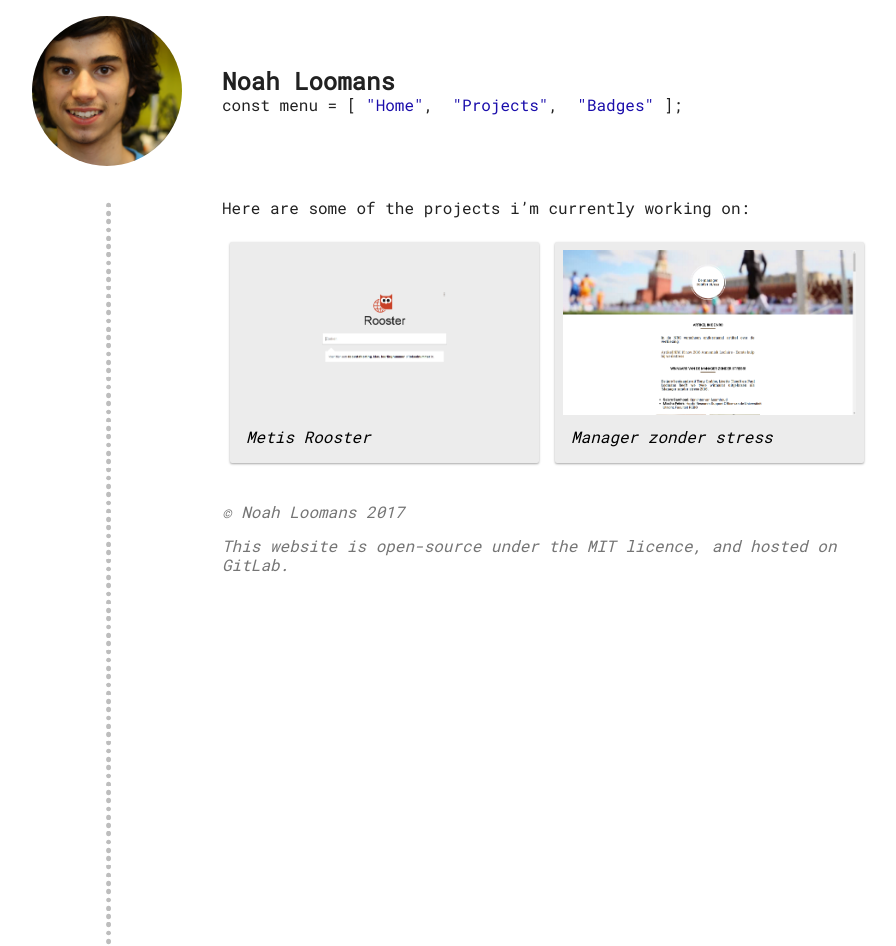
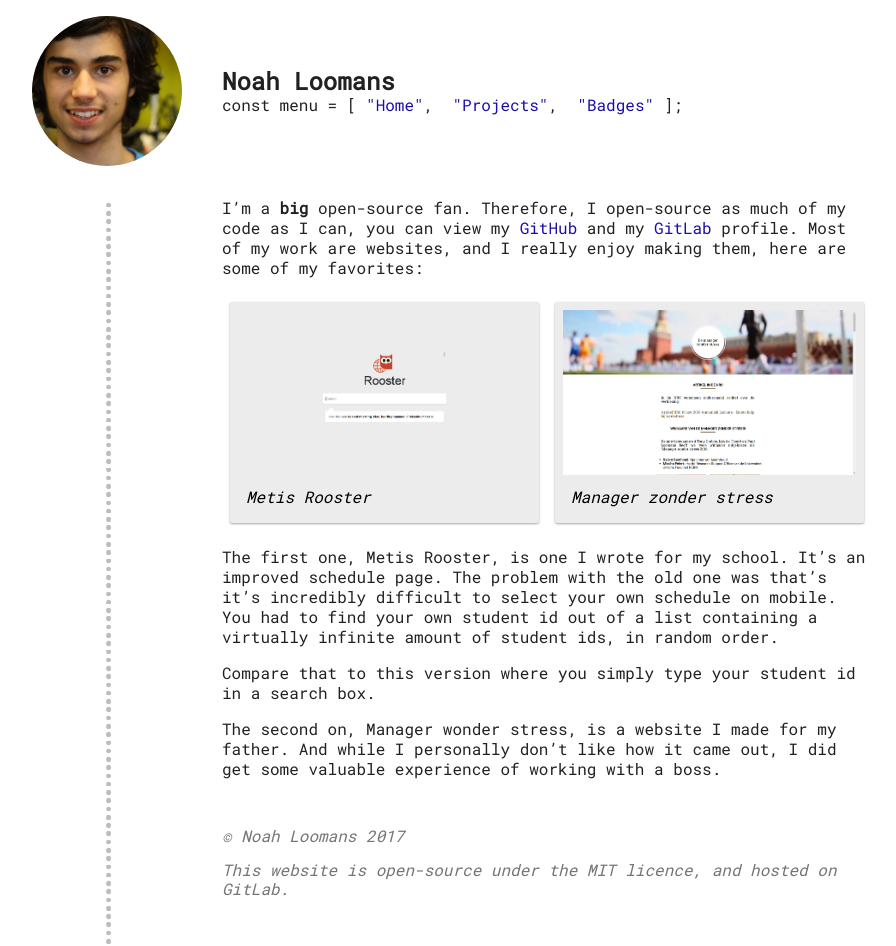
Before and after one commit to vcastilh/translation-noahMakefile, a Jekyll site: the page built from articles/projects.md, in a window 1280 px wide and 946 px high. Shown: the whole window, without its empty margins (188-1084 px from the left). Built offline with Jekyll 4.4.1, drawn with Linux system fonts in a browser that asks for light colours.

Commit message:
Add text to projects page
Signed-off-by: Noah Loomans <noahloomans@gmail.com>

```diff
--- a/articles/projects.md
+++ b/articles/projects.md
@@ -2,7 +2,11 @@
 layout: layout
 permalink: /projects/
 ---
-Here are some of the projects i'm currently working on:
+
+I'm a **big** open-source fan. Therefore, I open-source as much of my code as I
+can, you can view my [GitHub](https://github.com/nloomans) and my
+[GitLab](https://gitlab.com/nloomans) profile. Most of my work are websites,
+and I really enjoy making them, here are some of my favorites:
 
 <div class="projects">
   <a class="project" href="http://rooster.hetmml.nl" target="_black" rel="noopener">
@@ -14,3 +18,16 @@ Here are some of the projects i'm currently working on:
     <header>Manager zonder stress</header>
   </a>
 </div>
+
+The first one, Metis Rooster, is one I wrote for my school. It’s an improved
+schedule page. The problem with the old one was that’s it’s incredibly
+difficult to select your own schedule on mobile. You had to find your own
+student id out of a list containing a virtually infinite amount of student ids,
+in random order.
+
+Compare that to this version where you simply type your student id in a search
+box.
+
+The second on, Manager wonder stress, is a website I made for my father. And
+while I personally don’t like how it came out, I did get some valuable
+experience of working with a boss.
```
